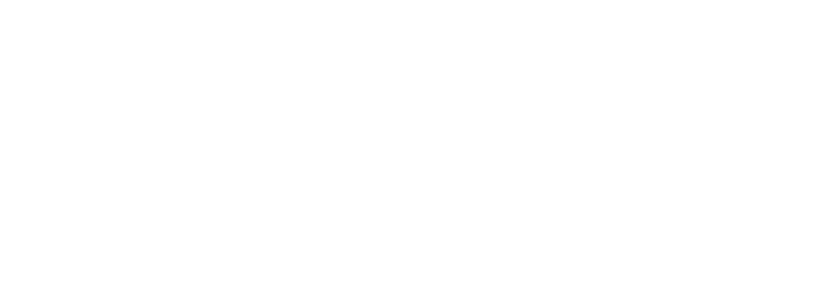
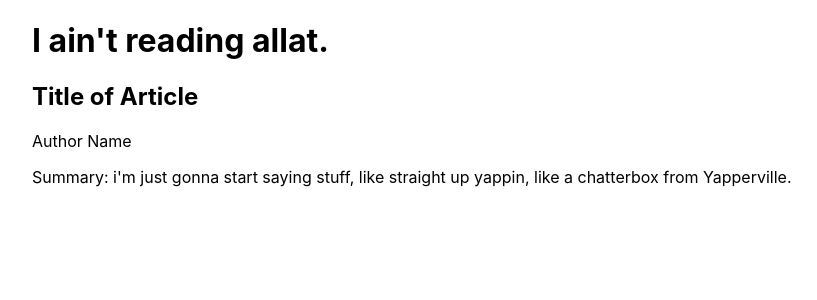
Before and after one commit to Jaymerist/IAintReadingAllThat, a Next.js app in the folder IAintReadingAllThat/news-pages/: page / in a window 1280 px wide. Shown: the top 300 px of the page, without its empty margins (32-849 px from the left). Built offline with nearby package versions, Linux system fonts and the light colour scheme.

Commit message:
Updated index.js with new format

```diff
--- a/IAintReadingAllThat/news-pages/pages/index.js
+++ b/IAintReadingAllThat/news-pages/pages/index.js
@@ -1,6 +1,7 @@
 import Head from 'next/head'
-
+import Box from '@mui/material/Box';
 import NavBar from '@components/NavBar';
+import Button from '@mui/material/Button';
 import { Container } from '@mui/material';
 
 export default function Home() {
@@ -18,12 +19,15 @@
       <body>
         <Container component="main">
             <header>
-              <h1></h1>
+              <h1>I ain't reading allat.</h1>
             </header>
             <main>
-                <section>
-
-                </section>
+                <Box>
+                    <h2>Title of Article</h2>
+                    <p>Author Name</p>
+                    <p>Summary: i'm just gonna start saying stuff, like straight up yappin, like a chatterbox from Yapperville.</p>
+                    <Button></Button>
+                </Box>
             </main>
         </Container>
       </body>
```
